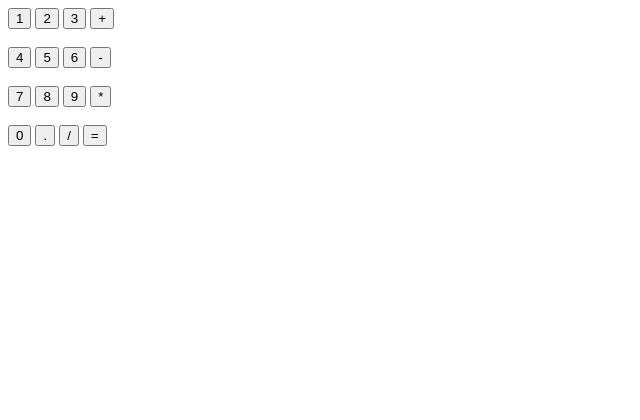
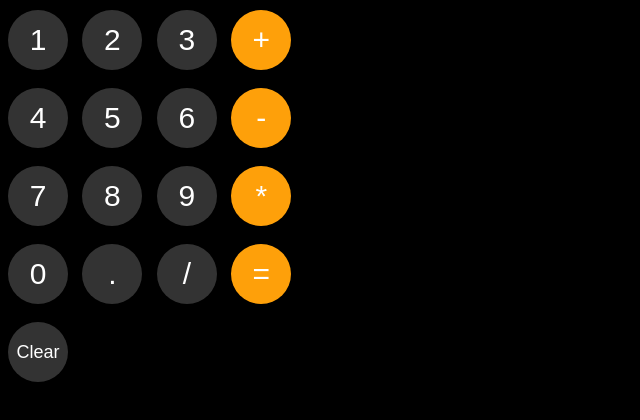
Before and after one commit to uniqueDev44/Calculator-project, a plain HTML site: page index.html in a window 1280 px wide. Shown: the whole page, without its empty margins (0-640 px from the left). Drawn offline with Linux system fonts and the light colour scheme.

Commit message:
display calculation on the page, save to storage, style the project and keep language in seperate file

```diff
--- a/index.html
+++ b/index.html
@@ -4,26 +4,31 @@
   <meta charset="UTF-8">
   <meta name="viewport" content="width=device-width, initial-scale=1.0">
   <title>Document</title>
+  <link rel="stylesheet" href="styles/calculator.css">
 </head>
 <body>
+
+  <p class="js-calculate display-calculation"></p>
+
+
   <button onclick="
    updateCalculation('1');
-    ">1
+    " class="grey-button">1
   </button>
 
   <button onclick="
     updateCalculation('2');
-    ">2
+    " class="grey-button">2
   </button>
 
   <button onclick="
     updateCalculation('3');
-    ">3
+    " class="grey-button">3
   </button>
 
   <button onclick="
     updateCalculation(' + ');
-    ">+
+    " class="orange-button">+
   </button>
 
   <br>
@@ -31,78 +36,84 @@
 
   <button onclick="
     updateCalculation('4');
-    ">4
+    " class="grey-button">4
   </button>
 
   <button onclick="
     updateCalculation('5');
-    ">5
+    " class="grey-button">5
   </button>
 
   <button onclick="
     updateCalculation('6');
-    ">6
+    " class="grey-button">6
   </button>
 
   <button onclick="
     updateCalculation(' - ');
-    ">-
+    " class="orange-button">-
   </button>
 
   <br>
   <br>
 
-    <button onclick="
+  <button onclick="
     updateCalculation('7');
-    ">7
+    " class="grey-button">7
   </button>
 
   <button onclick="
     updateCalculation('8');
-    ">8
+    " class="grey-button">8
   </button>
 
   <button onclick="
     updateCalculation('9');
-    ">9
+    " class="grey-button">9
   </button>
 
   <button onclick="
     updateCalculation(' * ');
-    ">*
+    " class="orange-button">*
   </button>
 
   <br>
   <br>
 
-    <button onclick="
+  <button onclick="
     updateCalculation('0');
-    ">0
+    " class="grey-button">0
   </button>
 
   <button onclick="
     updateCalculation('.');
-    ">.
+    " class="grey-button">.
   </button>
 
   <button onclick="
     updateCalculation(' / ');
-    ">/
+    " class="grey-button">/
   </button>
 
 
   <button onclick="
-    console.log(eval(calculation))
-    ">=
+    calculation = eval(calculation);
+    displayCalculation();
+    saveToStorage();
+    " class="orange-button">=
   </button>
 
-  <script>
-    let calculation = '';
+  <br>
+  <br>
 
-    function updateCalculation(value) {
-      calculation += value
-      console.log(calculation)
-    }
-  </script>
+  <button onclick="
+    calculation = '';
+    localStorage.clear('calculation', calculation);
+    displayCalculation();
+    saveToStorage();
+  " class="grey-button clear-button">Clear
+  </button>
+
+  <script src="scripts/calculator.js"></script>
 </body>
 </html>
--- /dev/null
+++ b/styles/calculator.css
@@ -0,0 +1,38 @@
+body{
+  background-color: rgb(0, 0, 0);
+  font-family: Arial, Helvetica, sans-serif;
+}
+.grey-button {
+  width: 60px;
+  height: 60px;
+  border-radius: 30px;
+  background-color: rgb(51, 51, 51);
+  color: white;
+  font-size: 30px;
+  border: none;
+  margin-right: 10px;
+
+}
+
+.orange-button {
+  width: 60px;
+  height: 60px;
+  border-radius: 30px;
+  background-color: rgb(254, 160, 10);
+  color: white;
+  font-size: 30px;
+  border: none;
+  margin-right: 10px;
+}
+
+.clear-button {
+  font-size: 18px;
+}
+
+.display-calculation{
+  color: white;
+  font-size: 40px;
+  font-weight: bold;
+  margin-top: 10px;
+  margin-bottom: 10px;
+}
```
